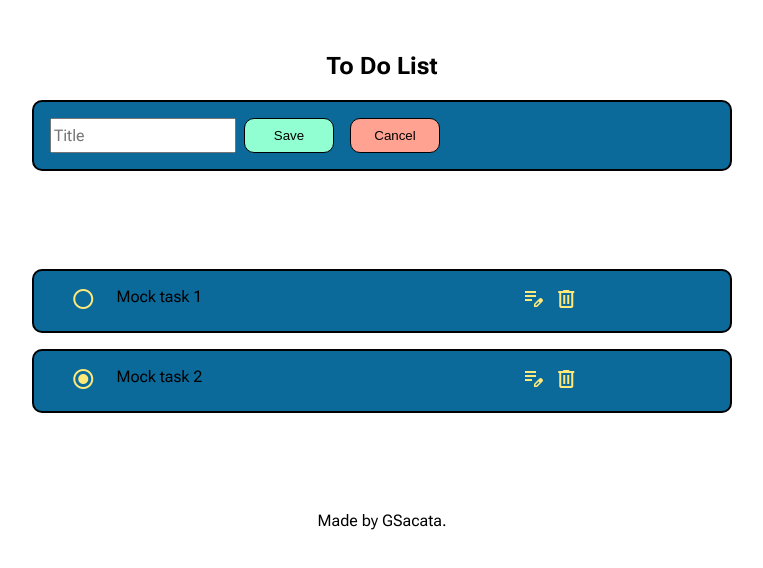
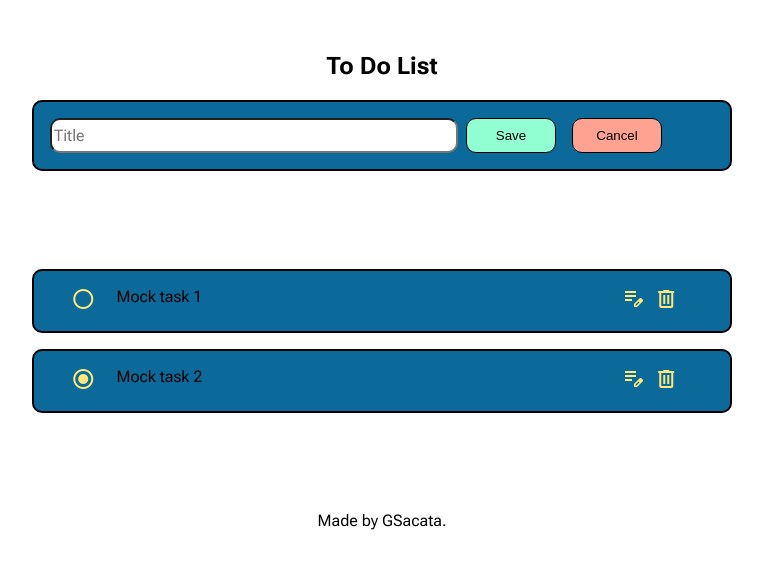
Before and after one commit to GSacata/todolist, an Angular app in the folder frontend/: page / in a window 1280 px wide. Shown: the top 568 px of the page, without its empty margins (258-1021 px from the left). Built offline with nearby package versions, Linux system fonts and the light colour scheme; no server answers.

Commit message:
fixed titles width

```diff
--- a/frontend/src/styles.css
+++ b/frontend/src/styles.css
@@ -87,7 +87,7 @@ td {
 
 .task-title-para {
     display: block;
-    width: 400px;
+    width: 500px;
 }
 
 .task-desc-input {
@@ -163,6 +163,11 @@ td {
 
 .tdlst-crud-buttonsdiv {
     text-align: center;
+}
+
+.task-create-title-input {
+    width: 400px;
+    border-radius: 10px;
 }
 
 .tdlst-button {
```
